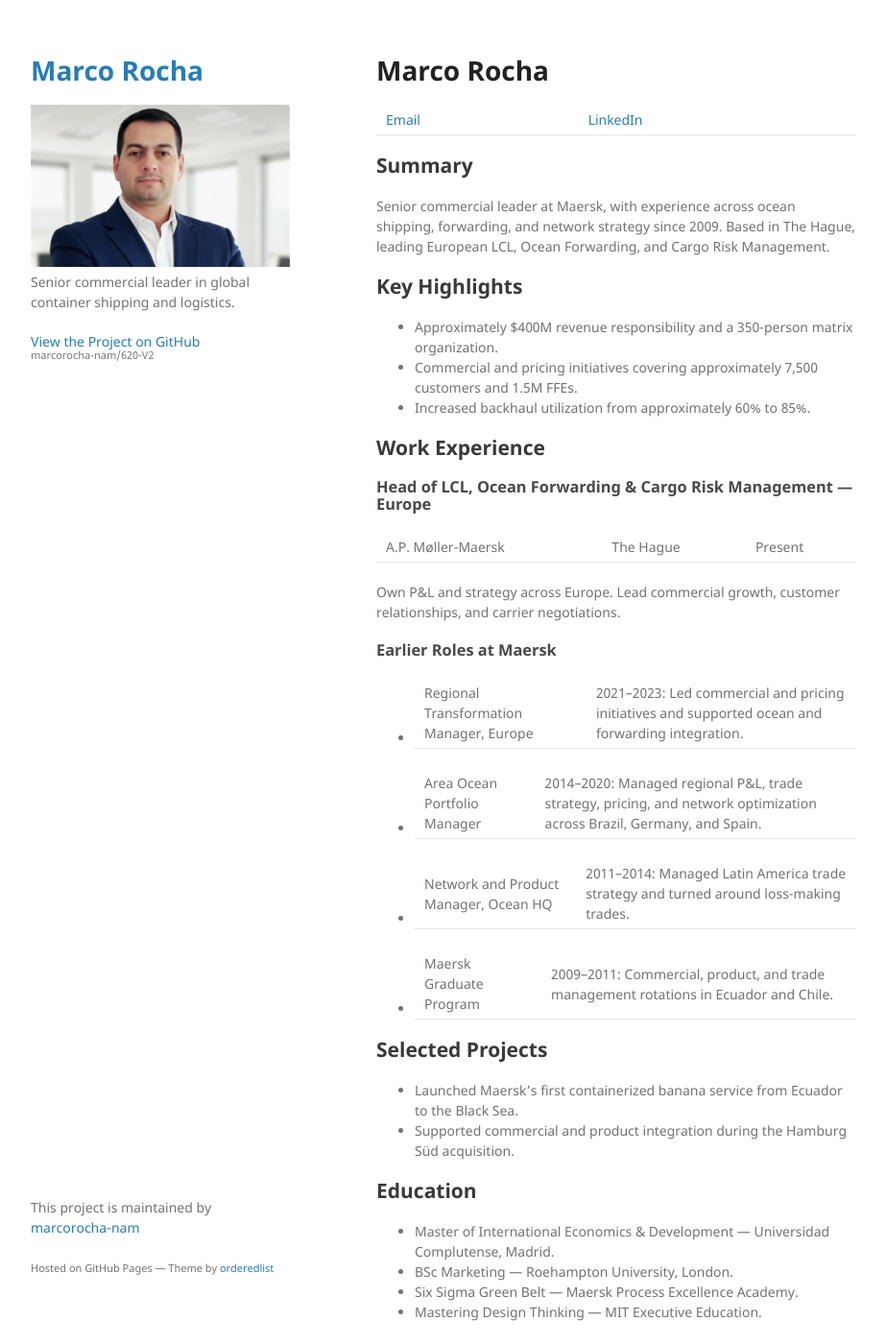
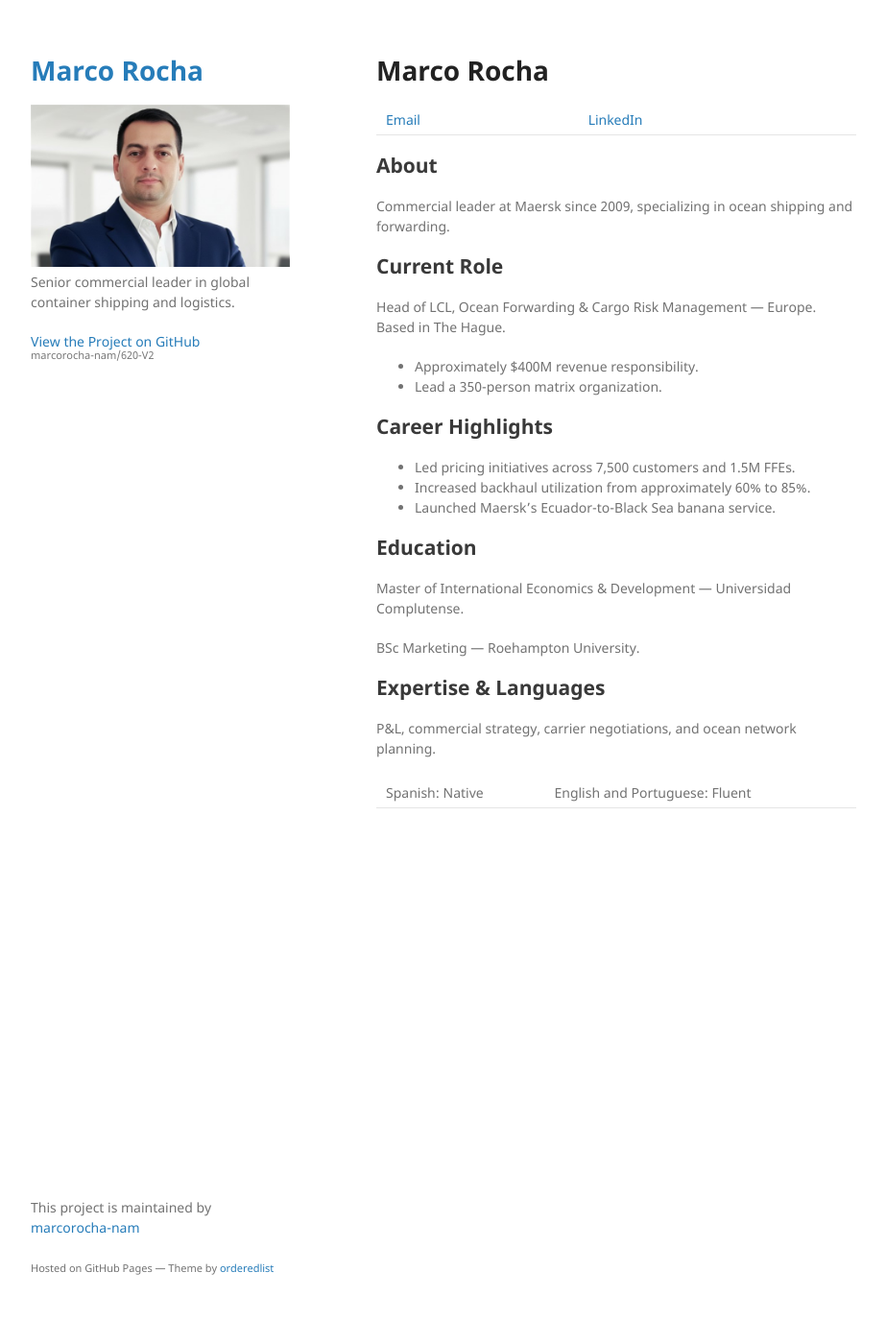
Before and after one commit to marcorocha-nam/620-V2, a Jekyll site: the page built from index.md, in a window 1280 px wide and 1400 px high. Shown: the whole window at 96% size, without its empty margins (178-1101 px from the left). Built offline with Jekyll 4.4.1, drawn with Linux system fonts in a browser that asks for light colours; our own code applies the rules of GitHub Pages for plain Markdown files; some of the changed text lies outside the part shown.

Commit message:
Reduce portfolio to essential role and achievements

```diff
--- a/index.md
+++ b/index.md
@@ -6,45 +6,31 @@ layout: default
 
 [Email](mailto:marcoroch@gmail.com) | [LinkedIn](https://www.linkedin.com/in/marco-rocha-%E9%A9%AC%E5%8F%AF-%E7%BD%97%E5%8D%A1-9b8a5743/)
 
-## Summary
+## About
 
-Senior commercial leader at Maersk, with experience across ocean shipping, forwarding, and network strategy since 2009. Based in The Hague, leading European LCL, Ocean Forwarding, and Cargo Risk Management.
+Commercial leader at Maersk since 2009, specializing in ocean shipping and forwarding.
 
-## Key Highlights
+## Current Role
 
-- Approximately $400M revenue responsibility and a 350-person matrix organization.
-- Commercial and pricing initiatives covering approximately 7,500 customers and 1.5M FFEs.
+Head of LCL, Ocean Forwarding & Cargo Risk Management — Europe. Based in The Hague.
+
+- Approximately $400M revenue responsibility.
+- Lead a 350-person matrix organization.
+
+## Career Highlights
+
+- Led pricing initiatives across 7,500 customers and 1.5M FFEs.
 - Increased backhaul utilization from approximately 60% to 85%.
-
-## Work Experience
-
-### Head of LCL, Ocean Forwarding & Cargo Risk Management — Europe
-
-A.P. Møller-Maersk | The Hague | Present
-
-Own P&L and strategy across Europe. Lead commercial growth, customer relationships, and carrier negotiations.
-
-### Earlier Roles at Maersk
-
-- Regional Transformation Manager, Europe | 2021–2023: Led commercial and pricing initiatives and supported ocean and forwarding integration.
-- Area Ocean Portfolio Manager | 2014–2020: Managed regional P&L, trade strategy, pricing, and network optimization across Brazil, Germany, and Spain.
-- Network and Product Manager, Ocean HQ | 2011–2014: Managed Latin America trade strategy and turned around loss-making trades.
-- Maersk Graduate Program | 2009–2011: Commercial, product, and trade management rotations in Ecuador and Chile.
-
-## Selected Projects
-
-- Launched Maersk’s first containerized banana service from Ecuador to the Black Sea.
-- Supported commercial and product integration during the Hamburg Süd acquisition.
+- Launched Maersk’s Ecuador-to-Black Sea banana service.
 
 ## Education
 
-- Master of International Economics & Development — Universidad Complutense, Madrid.
-- BSc Marketing — Roehampton University, London.
-- Six Sigma Green Belt — Maersk Process Excellence Academy.
-- Mastering Design Thinking — MIT Executive Education.
+Master of International Economics & Development — Universidad Complutense.
 
-## Skills & Languages
+BSc Marketing — Roehampton University.
 
-P&L management, commercial strategy, customer relationships, carrier negotiations, ocean network planning, and cross-functional leadership.
+## Expertise & Languages
 
-Spanish: Native | English: Fluent | Portuguese: Fluent
+P&L, commercial strategy, carrier negotiations, and ocean network planning.
+
+Spanish: Native | English and Portuguese: Fluent
```
